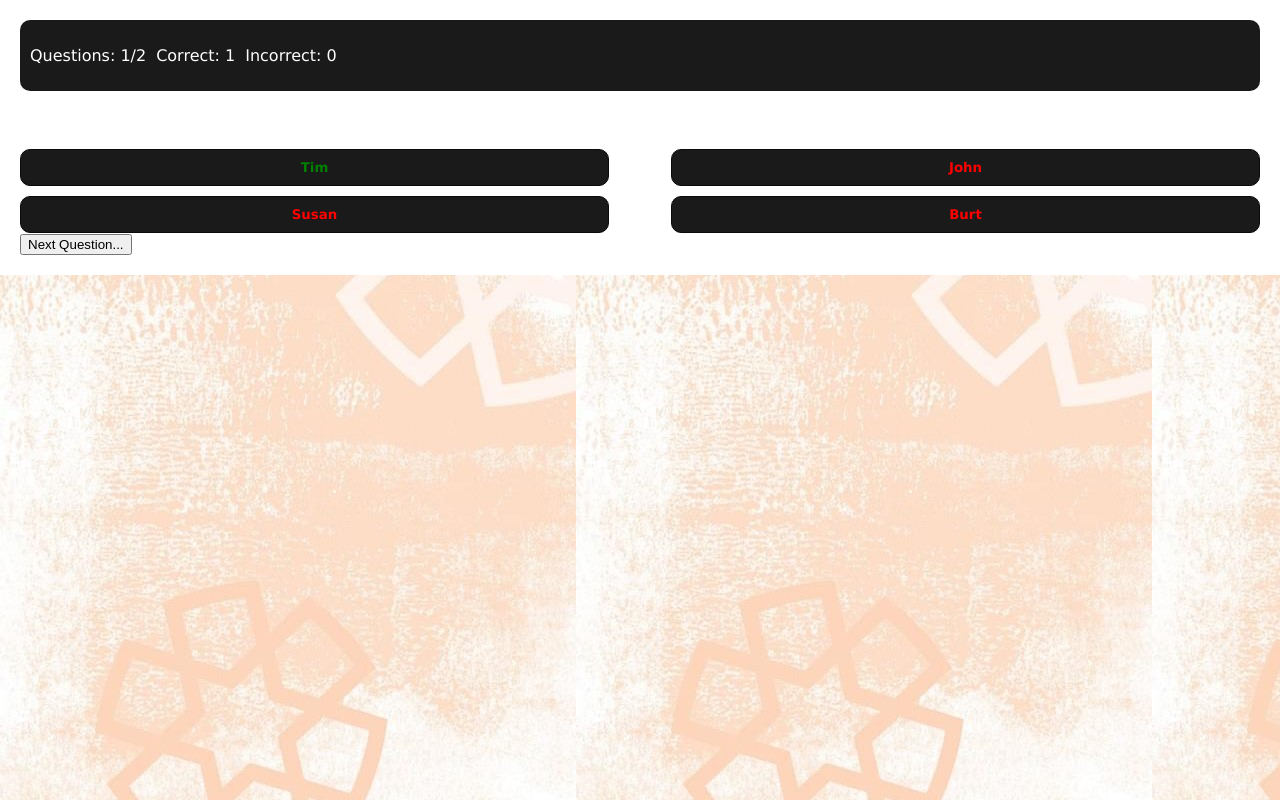
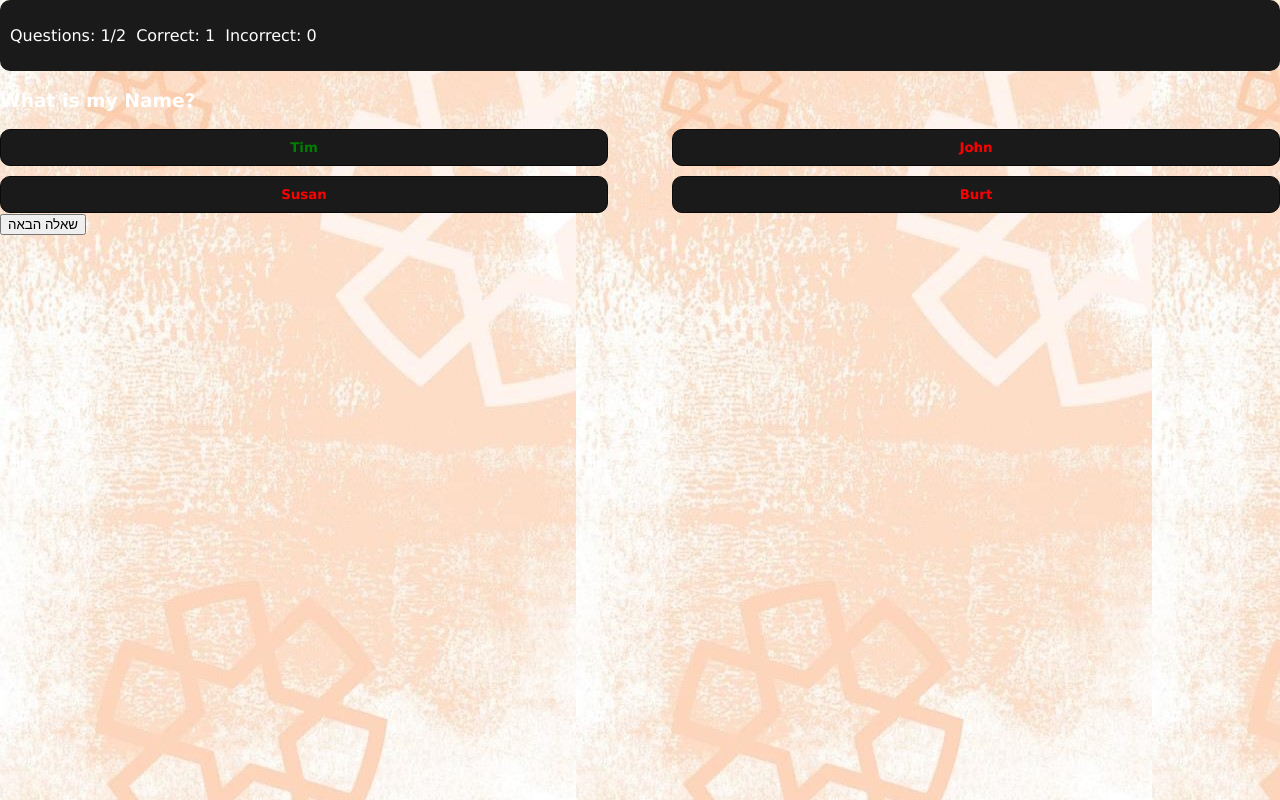
Before and after one commit to taltl/medical-terminology-practice, a React (Create React App) app: page / in a window 1280 px wide. Both pictures are taken after a click on the button "Tim". Built offline with nearby package versions, Linux system fonts and the light colour scheme.

Commit message:
more quiz fixes

```diff
--- a/src/components/quiz/Answers.tsx
+++ b/src/components/quiz/Answers.tsx
@@ -1,10 +1,8 @@
 import { useState, useEffect } from 'react';
-// import { Question } from './../../types';
 import Answer from './Answer';
 import Answers_module from './Answers.module.scss';
 
 type Props = {
-    // question: Question;
     question: {
     question: string;
     choices: string[];
--- a/src/components/quiz/Question.tsx
+++ b/src/components/quiz/Question.tsx
@@ -9,7 +9,6 @@ type Props = {
     };
     onSubmit: (correct: boolean) => void;
 };
-const choices1 = []
 
 function QuestionComp(props: Props) {
     return (
--- a/src/components/quiz/quiz.tsx
+++ b/src/components/quiz/quiz.tsx
@@ -53,8 +53,7 @@ const Quiz: React.FC<{ allQuestions: any }> = () => {
     );
 
   return (
-    // <div className={App_module.app}>
-    <div style={{backgroundColor: 'white', padding: '20px'}}>
+    <div >
       <StatBar
         currentQuestion={currentQuestionIdx + 1}
         totalQuestions={allQuestions.questions.length}
@@ -70,7 +69,7 @@ const Quiz: React.FC<{ allQuestions: any }> = () => {
           onClick={advance}
           className='answer'
         >
-          Next Question...
+          שאלה הבאה
         </button>
       )}
     </div>
```
